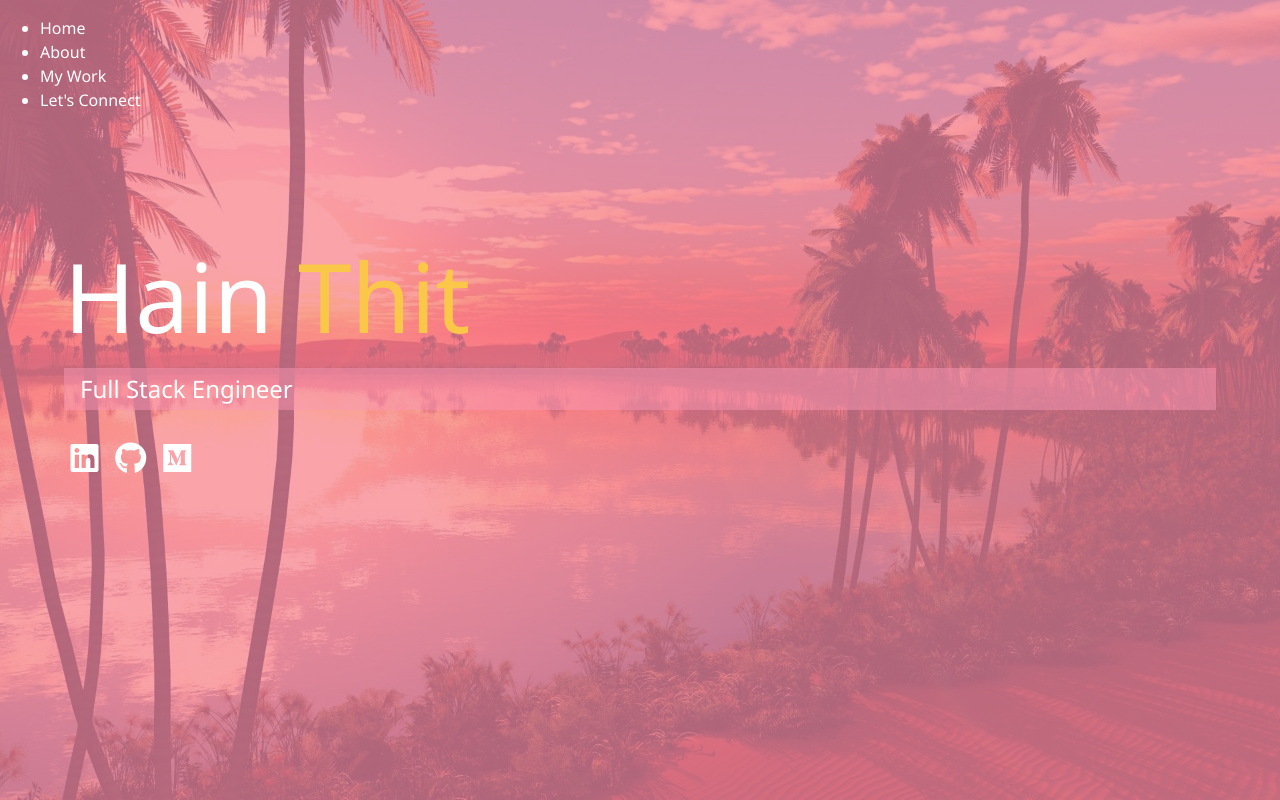
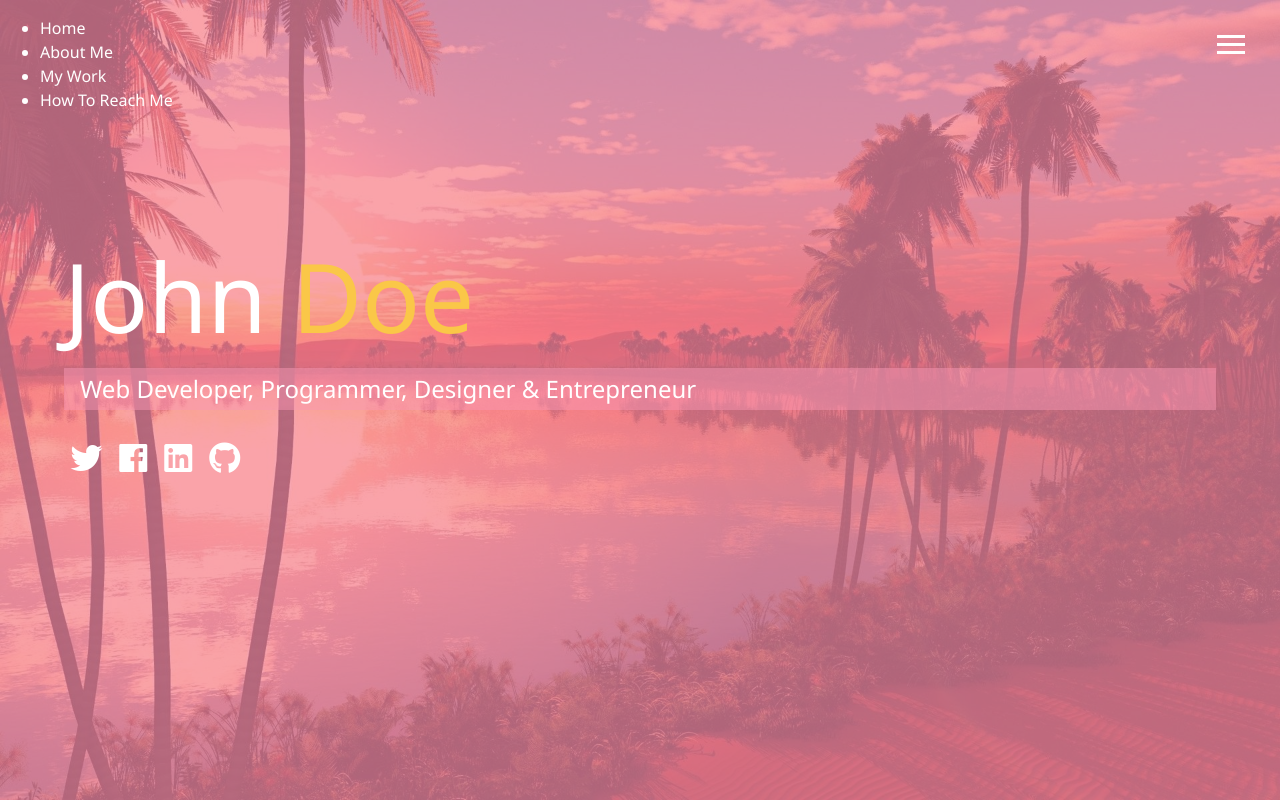
Before and after one commit to hainlthit/hain_portfolio, a website: page dist/index.html in a window 1280 px wide. Drawn offline with Linux system fonts and the light colour scheme.

Commit message:
js function for button state

```diff
--- /dev/null
+++ b/scss/_menu.scss
@@ -0,0 +1,16 @@
+.menu-btn {
+    position: absolute;
+    z-index: 3;
+    right: 35px;
+    top: 35px;
+    cursor: pointer;
+    @include easeOut;
+
+    .btn-line {
+        width: 28px;
+        height: 3px;
+        margin: 0 0 5px 0;
+        background: #fff;
+        @include easeOut;
+      }
+}
--- a/scss/main.scss
+++ b/scss/main.scss
@@ -1,7 +1,8 @@
 @import 'config';
+@import 'menu';
 
 * {
-  box-size: border-box;
+  box-sizing: border-box;
 }
 
 body {
@@ -39,6 +40,7 @@ a {
 header {
   position: fixed;
   z-index: 2;
+  width: 100%;
 }
 
 .text-secondary {
```
Also changed, not shown: dist/css/main.css, dist/index.html, dist/js/main.js.
